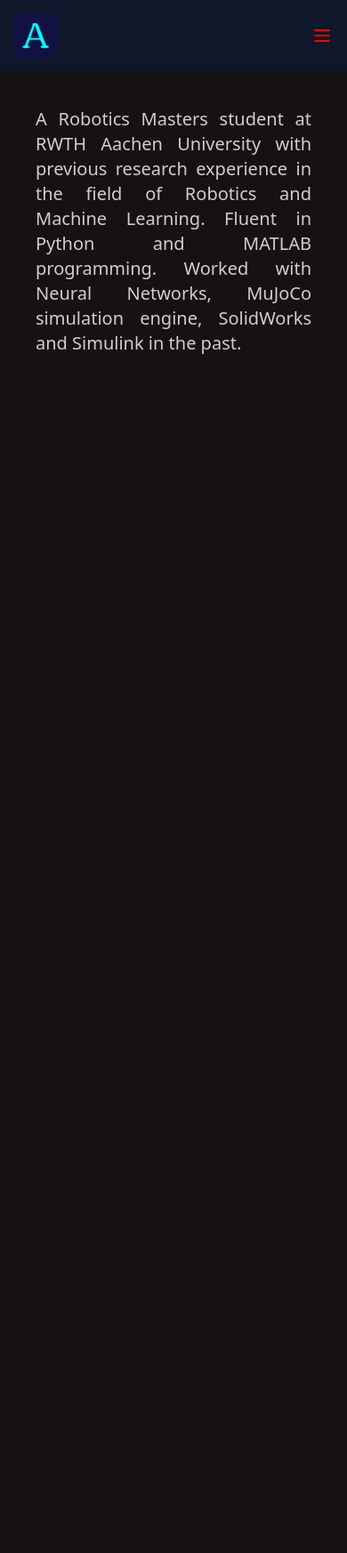
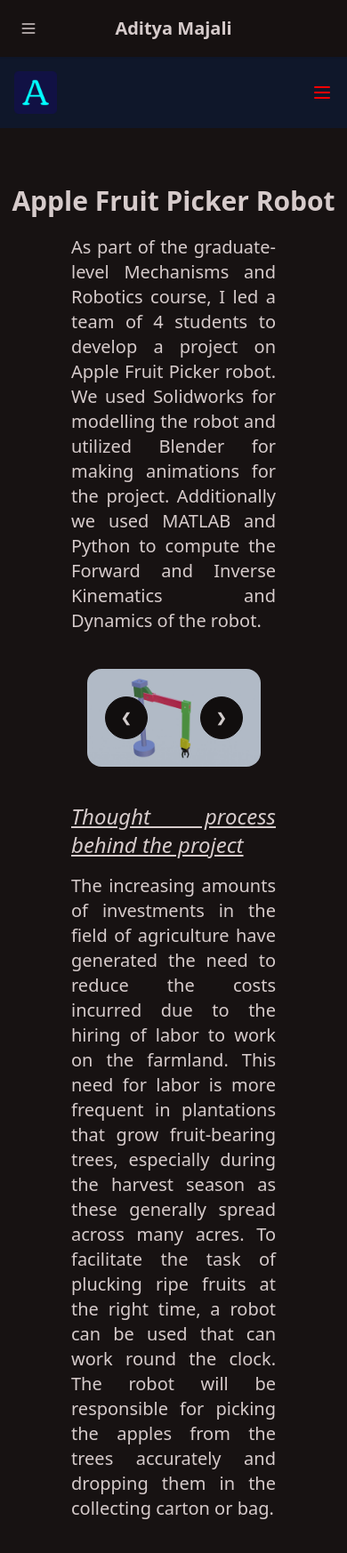
Before and after one commit to adityamajali/adityamajali.github.io, an Astro site: page /projects/apple-fruit-picker in a window 390 px wide. Shown: the whole page at 89% size. Before the commit the page ends 1336 px from the top, so only its background shows below. Built offline with nearby package versions, Linux system fonts and the light colour scheme; Astro itself is replaced by a stand-in of ours.

Commit message:
Refined TopNavBar
Refined TopNavBar, added more information to Apple fruit picker robot, added image carousel for the apple fruit picker project.

```diff
--- /dev/null
+++ b/src/components/ImageCarousel.astro
@@ -0,0 +1,25 @@
+<div class="flex justify-center items-center my-10">
+    <div class="carousel content-center rounded-box w-1/2 transition-transform duration-[600ms] ease-in-out motion-reduce:transition-none">
+        <div id="slide1" class="carousel-item relative w-full">
+          <img src="/projects/Apple Fruit Picker/animation-video.gif" class="w-full" />
+          <div class="absolute flex justify-between transform -translate-y-1/2 left-5 right-5 top-1/2">
+            <a href="#slide3" class="btn btn-circle">❮</a>
+            <a href="#slide2" class="btn btn-circle">❯</a>
+          </div>
+        </div>
+        <div id="slide2" class="carousel-item relative w-full">
+          <img src="/projects/Apple Fruit Picker/blender-isometric.jpg" class="w-full" />
+          <div class="absolute flex justify-between transform -translate-y-1/2 left-5 right-5 top-1/2">
+            <a href="#slide1" class="btn btn-circle">❮</a>
+            <a href="#slide3" class="btn btn-circle">❯</a>
+          </div>
+        </div>
+        <div id="slide3" class="carousel-item relative w-full">
+          <img src="/projects/Apple Fruit Picker/workspace-layout.png" class="w-full" />
+          <div class="absolute flex justify-between transform -translate-y-1/2 left-5 right-5 top-1/2">
+            <a href="#slide2" class="btn btn-circle">❮</a>
+            <a href="#slide1" class="btn btn-circle">❯</a>
+          </div>
+        </div>
+      </div>
+</div>
--- a/src/components/TopNavbar-sticky.astro
+++ b/src/components/TopNavbar-sticky.astro
@@ -1,7 +1,18 @@
 ---
+import BaseHead from "../components/BaseHead.astro";
+import Header from "../components/Header.astro";
+import { SITE_TITLE, SITE_DESCRIPTION } from "../config";
+
+const { image, title = SITE_TITLE, description = SITE_DESCRIPTION } = Astro.props;
 ---
+<!DOCTYPE html>
+<html lang="en" data-theme="night">
+  <head>
+    <BaseHead title={title} description={description} image={image} />
+    <link rel="icon" type="image/svg+xml" href="/favicon.ico" />
+  </head>
   <body>
-  <header>
+    <Header title={SITE_TITLE}/>
       <nav
           class="
             flex flex-wrap
@@ -77,8 +88,14 @@
             </ul>
           </div>
       </nav>
-  </header>
+      <div class="md:flex md:justify-center">
+        <main class="p-6 pt-10 max-w-[900px]">
+          <slot />
+        </main>
+      </div>
   </body>
+</html>
+
 <script>
   const button = document.querySelector('#menu-button');
   const menu = document.querySelector('#menu');
--- a/src/pages/projects.astro
+++ b/src/pages/projects.astro
@@ -12,7 +12,7 @@ import HorizontalCard from "../components/HorizontalCard.astro";
     title="Apple Fruit Picker Robot"
     img="/projects/Apple Fruit Picker/blender-isometric.jpg"
     desc="As part of the Mechanisms & Robotics course - Worked with Solidworks and AutoCAD to deisgn a 6-DOF robot"
-    url="./apple-fruit-picker"
+    url="/projects/apple-fruit-picker"
     badge="NEW"
   />
   <div class="divider my-0"></div>
--- a/src/pages/projects/apple-fruit-picker.astro
+++ b/src/pages/projects/apple-fruit-picker.astro
@@ -1,17 +1,34 @@
 ---
 import TopNavbarlayout from "../../layouts/TopNavbarlayout.astro";
+import ImageCarousel from "../../components/ImageCarousel.astro";
 ---
 <TopNavbarlayout title = "Apple Fruit Picker Robot" >
 
-</TopNavbarlayout>
 
-<p class="mb-10 text-justify items-left text-xl mt-10 px-10" >
-    A Robotics Masters student at RWTH Aachen University with previous research experience in the field of Robotics and Machine Learning. Fluent in
-    Python and MATLAB programming. Worked with Neural Networks, MuJoCo simulation engine, SolidWorks and Simulink in the past.
+<div class="mb-5 text-center">
+    <div class="text-3xl w-full font-bold items-between">Apple Fruit Picker Robot</div>
+</div>
+<p class="mb-10 text-justify items-left text-xl mx-10 px-10" >
+    As part of the graduate-level Mechanisms and Robotics course, I led a team of 4 students to develop a project on Apple Fruit Picker robot.
+    We used Solidworks for modelling the robot and utilized Blender for making animations for the project. Additionally we used MATLAB and Python to
+    compute the Forward and Inverse Kinematics and Dynamics of the robot.
     <br>
-    <br><br><br><br><br><br><br><br><br><br><br><br><br><br><br><br><br><br><br><br><br><br><br><br><br><br><br><br><br><br><br><br>
+    <ImageCarousel/>
+    <!--<img src= "/projects/Apple Fruit Picker/blender-isometric.jpg" class="object-cover object-center h-48 md:object-top my-10" >-->
+
     <!--Engineer in Informatics Science with 6 years + of experience in software development. Dominion of various programming
     languages, frameworks, CMS and graphics engines. Experience in WEB design and development. Work with Data Base handled
     systems, as well as design, normalization and migration. Knowledge of work with graphic design tools for image
     manipulation , User Interfaces design, Web sites, logos and other ones. -->
     </p>
+    <p class="mb-4 text-justify italic items-left text-2xl mx-10 px-10 underline">
+        Thought process behind the project
+    </p>
+    <p class="mb-10 text-justify items-left text-xl mx-10 px-10">
+    The increasing amounts of investments in the field of agriculture have generated the need to reduce the costs incurred due to the
+    hiring of labor to work on the farmland. This need for labor is more frequent in plantations that grow fruit-bearing trees,
+    especially during the harvest season as these generally spread across many acres. To facilitate the task of plucking ripe fruits at the right time,
+    a robot can be used that can work round the clock. The robot will be responsible for picking the apples from the trees accurately and dropping
+    them in the collecting carton or bag.
+    </p>
+</TopNavbarlayout>
```
Also changed, not shown: static/projects/Apple Fruit Picker/animation-video.gif (added), static/projects/Apple Fruit Picker/workspace-layout.png (added). Lines whose indentation alone changed are shown as unchanged.
